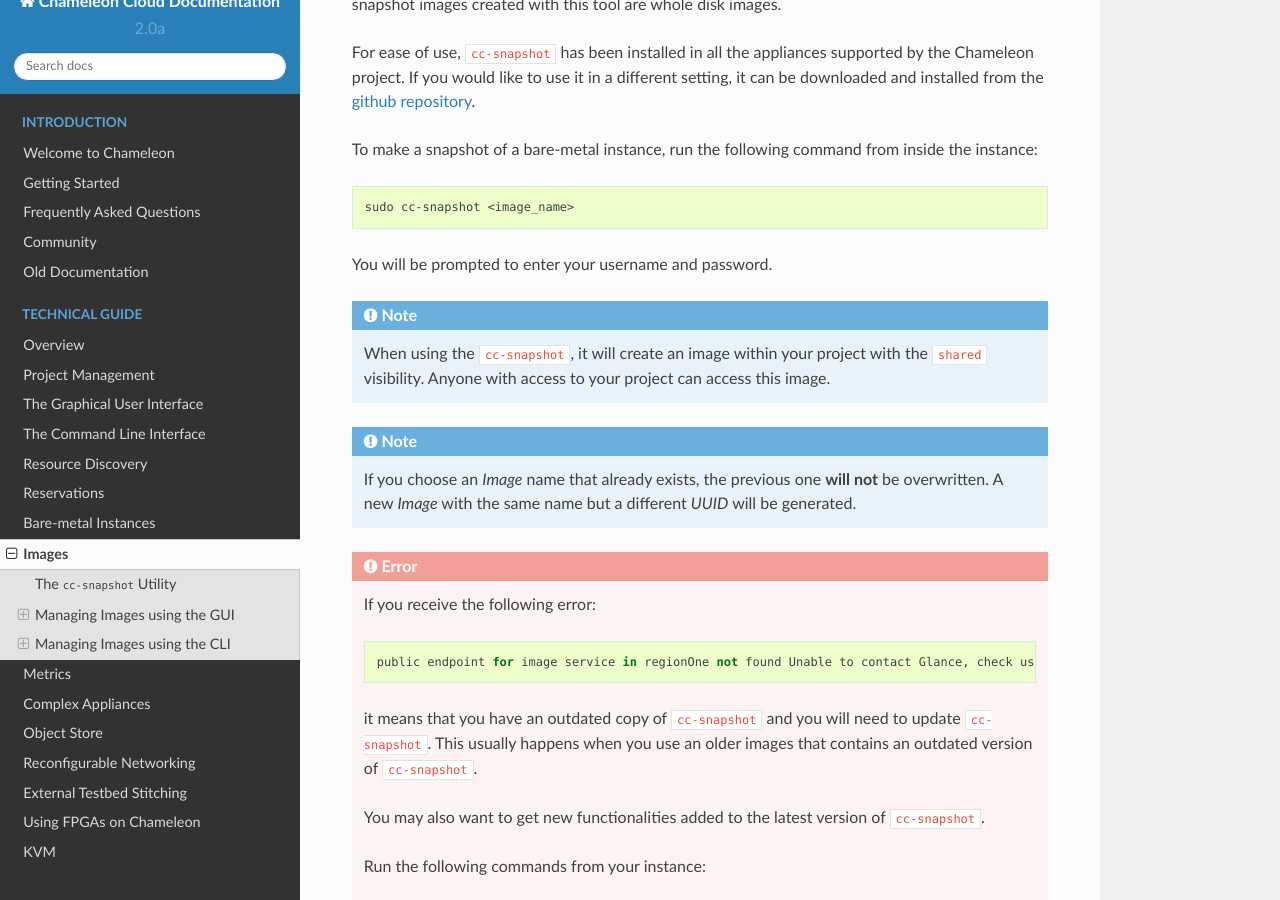
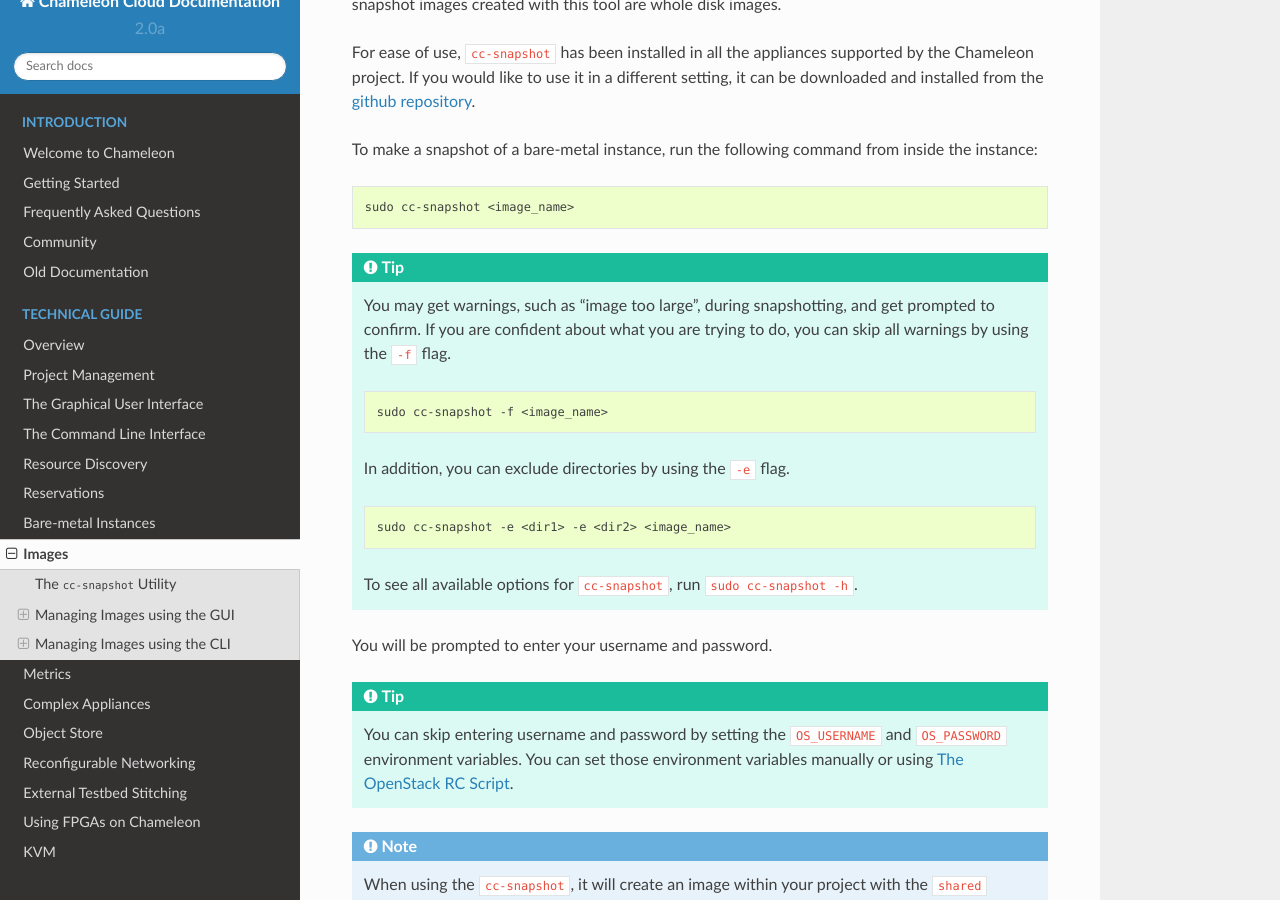
Before and after one commit to ChameleonCloud/docs, a Sphinx documentation site: the page built from source/technical/images.rst, in a window 1280 px wide and 900 px high, scrolled down 586 px. Built offline with Sphinx 7.4.7 and the Read the Docs theme 2.0.0, drawn with Linux system fonts in a browser that asks for light colours.

Commit message:
add notes about cc-snapshot command flags

```diff
--- a/source/technical/images.rst
+++ b/source/technical/images.rst
@@ -26,13 +26,28 @@ To make a snapshot of a bare-metal instance, run the following command from insi
 
    sudo cc-snapshot <image_name>
 
+.. tip::
+   You may get warnings, such as "image too large", during snapshotting, and get prompted to confirm. If you are confident about what you are trying to do, you can skip all warnings by using the ``-f`` flag.
+
+   .. code-block:: bash
+
+      sudo cc-snapshot -f <image_name>
+
+   In addition, you can exclude directories by using the ``-e`` flag.
+
+   .. code-block:: bash
+
+      sudo cc-snapshot -e <dir1> -e <dir2> <image_name>
+
+   To see all available options for ``cc-snapshot``, run ``sudo cc-snapshot -h``.
+
 You will be prompted to enter your username and password.
+
+.. tip:: You can skip entering username and password by setting the ``OS_USERNAME`` and ``OS_PASSWORD`` environment variables. You can set those environment variables manually or using :ref:`cli-rc-script`.
 
 .. note:: When using the ``cc-snapshot``, it will create an image within your project with the ``shared`` visibility. Anyone with access to your project can access this image.
 
 .. note:: If you choose an *Image* name that already exists, the previous one **will not** be overwritten. A new *Image* with the same name but a different *UUID* will be generated.
-
-.. _updating-snapshot:
 
 .. error::
    If you receive the following error:
@@ -87,7 +102,7 @@ In the *Create Image* dialog:
 #. Click the *Create Image* button to upload your image.
 
 Launching Instance using an Image
-__________________
+__________________________________
 
 During the process of :ref:`launching instance <baremetal-gui-launch>` from the *Instance* page, it will ask you to select an image. Alternatively, you can launch instances with a selected image from the *Image* page by simply clicking on the *Launch* button located in the same row of the targeted image.
 
```
